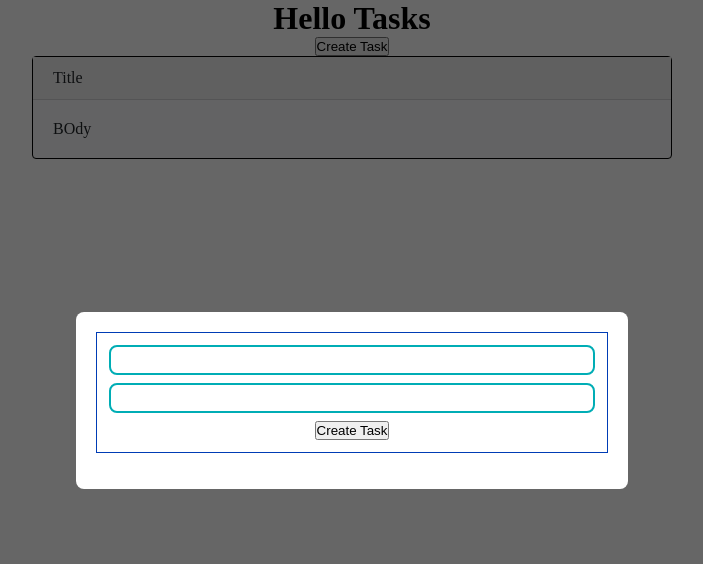
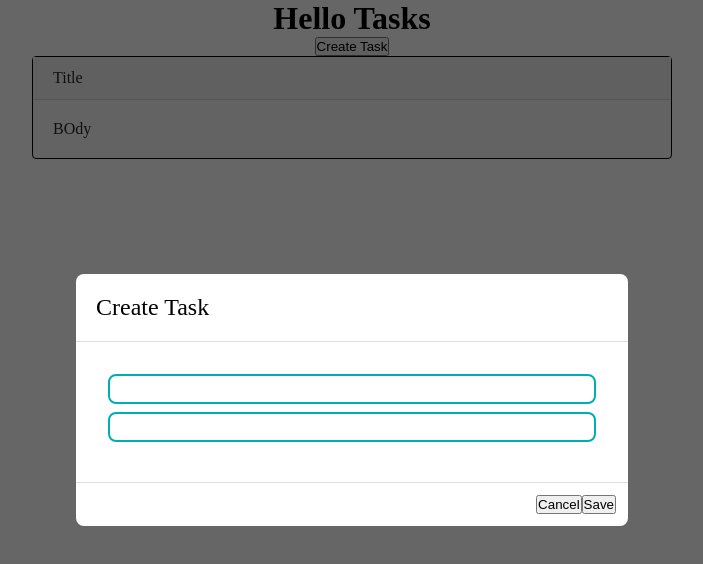
Before and after one commit to inham130/one.more.task.tracker, a React app: page / in a window 1280 px wide. Both pictures are taken after a click on the button "Create Task". Shown: the top 564 px of the page, without its empty margins (288-991 px from the left). Built offline with nearby package versions, Linux system fonts and the light colour scheme.

Commit message:
Modal component: title, onSave, renderFooter

```diff
--- a/src/components/App/App.tsx
+++ b/src/components/App/App.tsx
@@ -1,8 +1,8 @@
-import { FC, MouseEvent, ChangeEvent, useState } from 'react';
+import { FC, ChangeEvent, useState } from 'react';
 import styles from './app.module.css'
 import { Input } from '@components/Input';
-import { Card } from 'components/Card';
-import { Modal } from 'components/Modal';
+import { Card } from '@components/Card';
+import { Modal } from '@components/Modal';
 
 type Task = {
   id: number;
@@ -16,8 +16,7 @@ export const App: FC = () => {
   const [tasks, setTasks] = useState<Array<Task>>([{id: 0, title: 'Title', description: 'BOdy'}]);
   const [isModalVisible, setModalVisible] = useState(false);
 
-  const handleCreateTask = (event: MouseEvent<HTMLButtonElement>) => {
-    event.preventDefault();
+  const handleCreateTask = () => {
     setTasks([...tasks, {id: new Date().getTime(),title, description}]);
     setTitle('');
     setDesctiorion('');
@@ -32,13 +31,11 @@ export const App: FC = () => {
   return (
     <main className={styles.main}>
       <h1>Hello Tasks</h1>
-
       <button onClick={() => setModalVisible(true)}>Create Task</button>
-      <Modal isVisible={isModalVisible} setVisible={setModalVisible}>
-        <form className={styles.form} style={{marginBottom: '16px'}}>
+      <Modal isVisible={isModalVisible} title='Create Task' setVisible={setModalVisible} onSave={handleCreateTask}>
+        <form className={styles.form}>
           <Input className={styles.input} onChange={handleTitleChange} value={title} type="text" name="title"/>
           <Input className={styles.input} onChange={handleDescriptionChange} value={description} type="text" name="description"/>
-          <button  onClick={handleCreateTask}>Create Task</button>
         </form>
       </Modal>
       <div className="task-list" style={{width: '50vw'}}>
--- a/src/components/App/app.module.css
+++ b/src/components/App/app.module.css
@@ -11,7 +11,6 @@
   align-items: center;
   justify-content: center;
   width: 40vw;
-  border: 1px solid #003cb5;
   padding: 12px;
 }
 
--- a/src/components/Modal/Modal.tsx
+++ b/src/components/Modal/Modal.tsx
@@ -1,24 +1,53 @@
-import { Dispatch, FC, ReactNode, SetStateAction } from 'react';
+import { Dispatch, FC, MouseEvent, ReactNode, SetStateAction, useCallback } from 'react';
+import { Icon } from '@components/Icon';
 import styles from './modal.module.css';
 import { classNames } from '@utils/index';
 
 type OwnProps = {
   children?: ReactNode | string;
+  title?: string;
   isVisible: boolean;
   setVisible: Dispatch<SetStateAction<boolean>>;
+  onSave?: () => void | null;
+  renderFooter?: () => JSX.Element,
 }
 
 export const Modal: FC<OwnProps> = ({
   children = '',
+  title = '',
   isVisible= false,
-  setVisible
+  setVisible,
+  renderFooter = null,
+  onSave = () => {}
 }) => {
   const rootClasses = classNames(styles.modal, {[styles.modal_active]: isVisible});
 
+  const handleClose = useCallback(() => {
+    setVisible(false);
+  }, []);
+
+  const handleSave = useCallback((_event: MouseEvent<HTMLButtonElement>) => {
+    onSave();
+  }, [onSave])
+
   return (
-    <div className={rootClasses} onClick={() => setVisible(false)}>
-      <div className={styles.modal__content} onClick={(e) => e.stopPropagation()}>
-        {children}
+    <div className={rootClasses} onClick={handleClose}>
+      <div className={styles.modal__dialog} onClick={(e) => e.stopPropagation()}>
+        <div className={styles.modal__header}>
+          { title.length > 0 && <h5 className={styles.modal__title}>{title}</h5> }
+          <button className={styles.modal__close} onClick={handleClose}>
+            <Icon id="x" />
+          </button>
+        </div>
+        <div className={styles.modal__content}>
+          {children}
+        </div>
+        <div className={styles.modal__footer}>
+          {renderFooter ? renderFooter() : <>
+            <button onClick={handleClose}>Cancel</button>
+            <button onClick={handleSave}>Save</button>
+          </>}
+        </div>
       </div>
     </div>
   );
--- a/src/components/Modal/modal.module.css
+++ b/src/components/Modal/modal.module.css
@@ -14,10 +14,47 @@
     align-items: center;
   }
 
-  &__content {
+  &__dialog {
+    display: flex;
+    flex-direction: column;
     min-width: 250px;
-    padding: 20px;
+    max-width: 600px;
     border-radius: 8px;
     background: #fff;
   }
+
+  &__header {
+    display: flex;
+    align-items: center;
+    justify-content: space-between;
+    padding: 20px;
+    border-bottom: 1px solid #dee2e6;
+  }
+  &__content {
+    display: flex;
+    align-items: center;
+    justify-content: space-between;
+    padding: 20px;
+    border-bottom: 1px solid #dee2e6;
+  }
+
+  &__footer {
+    display: flex;
+    justify-content: flex-end;
+    padding: 12px;
+  }
+
+  &__title {
+    font-size: 24px;
+    font-weight: 500;
+  }
+
+  &__close {
+    width: 24px;
+    height: 24px;
+    margin-left: auto;
+    border: none;
+    background-color: transparent;
+    cursor: pointer;
+  }
 }
```
